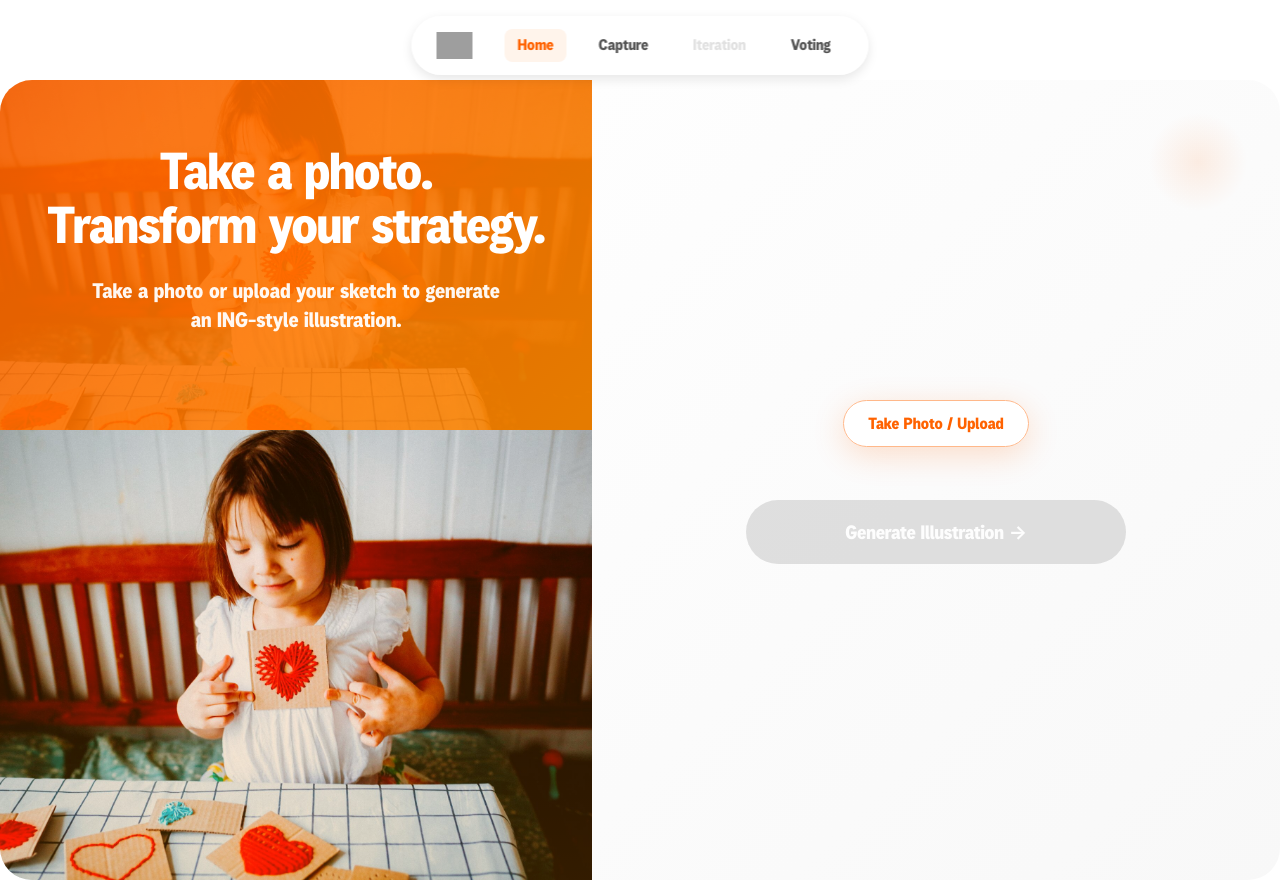
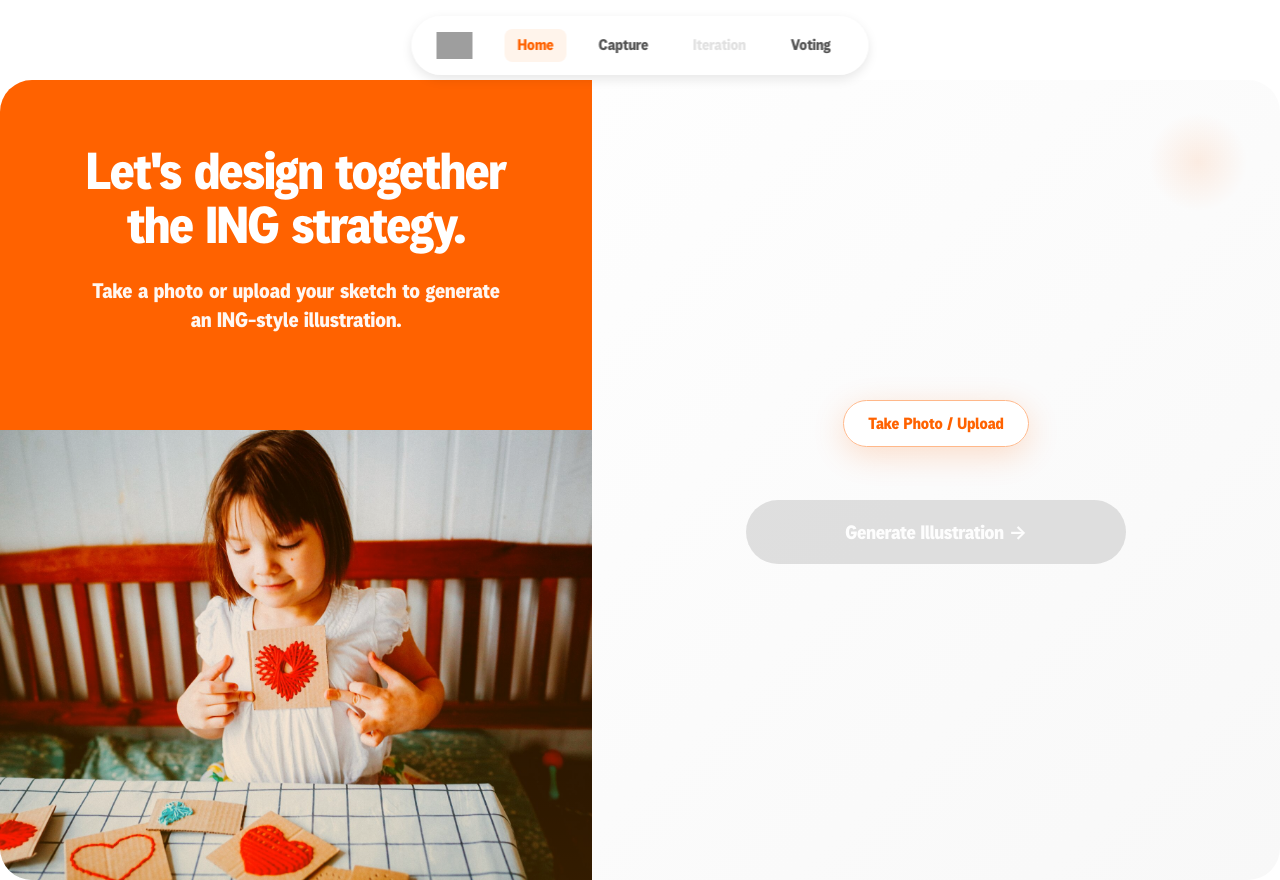
Before and after one commit to Gexternia/taller-ia-ing, a React (Vite) app in the folder client/: page / in a window 1280 px wide. Both pictures are taken after a click on the button "Capture". Built offline with nearby package versions, Linux system fonts and the light colour scheme; grey boxes are pictures that could not be loaded.

Commit message:
mod en front

```diff
--- a/client/src/App.jsx
+++ b/client/src/App.jsx
@@ -1,14 +1,13 @@
 import { useState, useCallback, useMemo } from "react";
 import "./styles.css";
 
-// Componente separado para el textarea que mantiene su propio estado
 const ModifyAITextarea = ({ onSubmit, isGenerating }) => {
   const [localText, setLocalText] = useState("");
 
   const handleSubmit = () => {
     if (localText.trim()) {
       onSubmit(localText);
-      setLocalText(""); // Limpiar después de enviar
+      setLocalText("");
     }
   };
 
@@ -222,12 +221,12 @@
       <div className="welcome-content">
         <div className="welcome-left">
           <h1>
-            Your strategy.<br />
-            Your style.<br />
-            Your illustration.
+            Our strategy.<br />
+            Our style.<br />
+            Our design.
           </h1>
           <p>
-            Transform your ideas into professional illustrations with AI & ING style.
+            Transform your ideas into ING illustrations with AI.
           </p>
           <button
             className="btn-primary"
@@ -251,8 +250,8 @@
         <div className="capture-left">
           <div className="capture-info">
             <h2>
-              Take a photo.<br />
-              Transform your strategy.
+              Let's design together<br />
+              the ING strategy.
             </h2>
             <p>
               Take a photo or upload your sketch to generate an ING-style illustration.
--- a/client/src/styles.css
+++ b/client/src/styles.css
@@ -1,4 +1,4 @@
-  /* === 1) FUENTE === */
+/* === 1) FUENTE === */
 @font-face {
   font-family: 'INGdisplay-Bold';
   src: url('/fonts/INGdisplay-Bold.woff2') format('woff2'),
@@ -292,22 +292,10 @@
   align-items: center;
   text-align: center;
   padding: 4rem 2rem;
-  background: linear-gradient(135deg, #FF6200 0%, #FF8A00 100%);
+  background: #FF6200;
   color: white;
   position: relative;
   z-index: 2;
-}
-
-.capture-info::before {
-  content: '';
-  position: absolute;
-  top: 0;
-  left: 0;
-  right: 0;
-  bottom: 0;
-  background: url('/images/foto2.jpg') center/cover;
-  opacity: 0.1;
-  z-index: -1;
 }
 
 .capture-info h2 {
```
